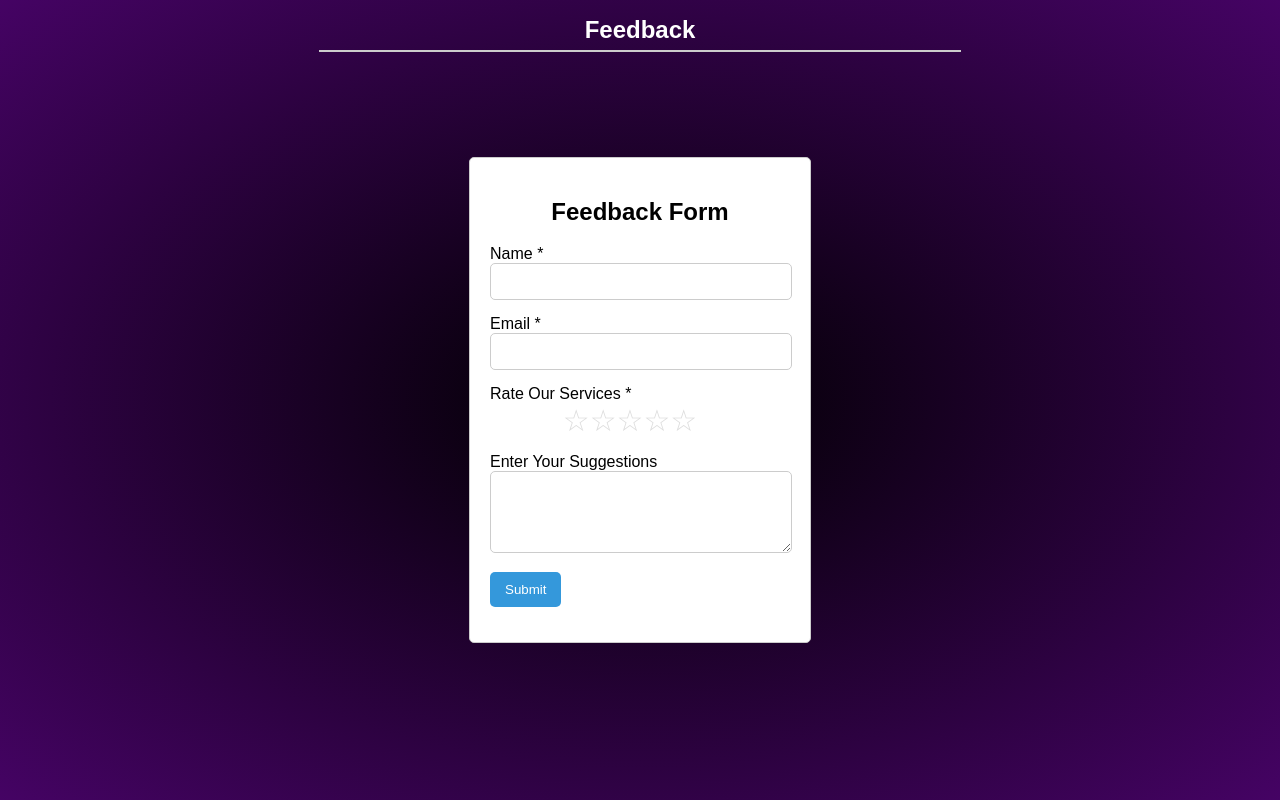
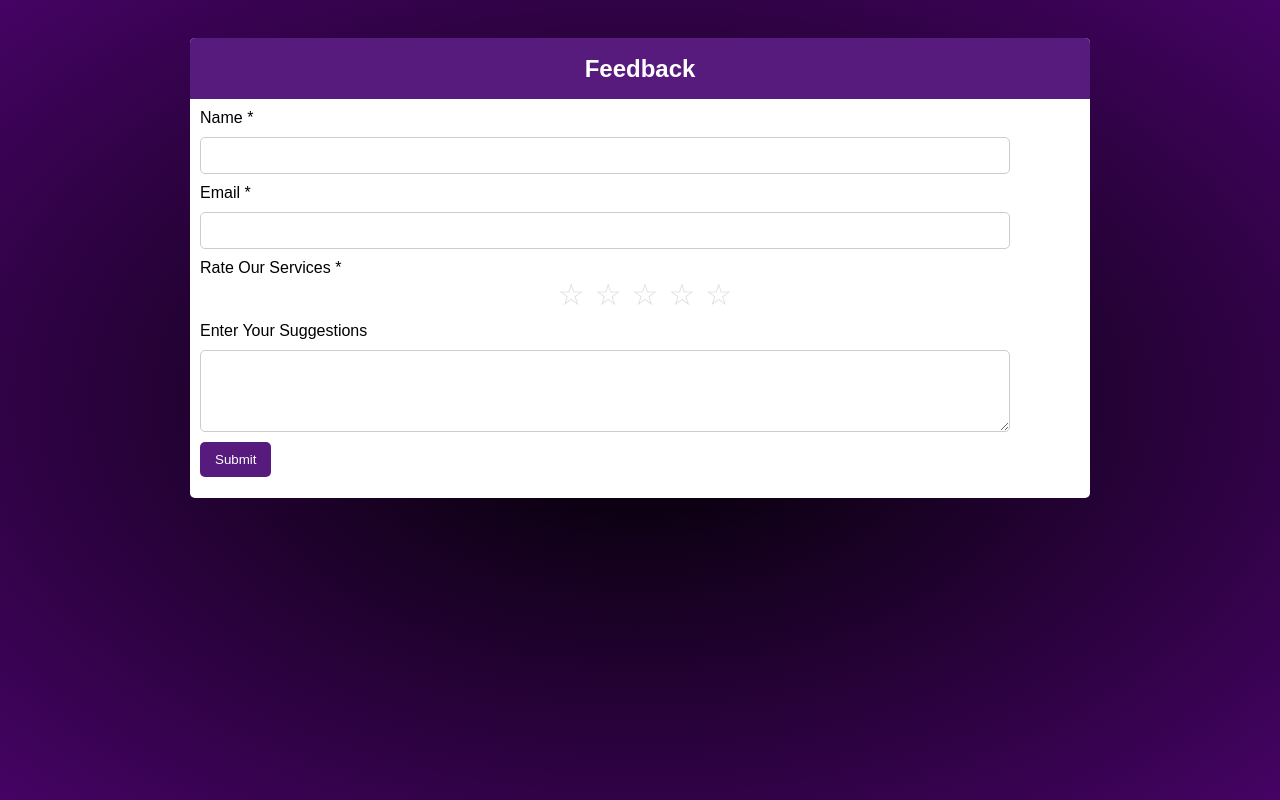
Before and after one commit to AbinayaArunKumar/RouteMates, a website: page feedback.html in a window 1280 px wide. Drawn offline with Linux system fonts and the light colour scheme.

Commit message:
feedback.html

```diff
--- a/feedback.html
+++ b/feedback.html
@@ -1,68 +1,60 @@
-<!DOCTYPE html>
 <html>
 <head>
     <title>Feedback Form</title>
 
     <style>
-
         body {
             font-family: Arial, sans-serif;
             background: radial-gradient(rgba(0, 0, 0), rgba(69, 3, 100));
             display: flex;
             justify-content: center;
             align-items: center;
-            height: 100vh;
+            height: 67vh;
             margin: 0;
         }
-		h1 {
-			text-align: center;
-			color: #fff;
-			font-size: 24px;
-			position: absolute;
-			top: 0;
-			left: 0;
-			right: 0;
-		}
+
+        h1 {
+            text-align: center;
+            color: #fff;
+            font-size: 24px;
 
 
-		hr {
-			border: 1px solid #ccc;
-			width: 50%;
-			margin: 0 ;
-			position: absolute;
-			top: 50px; /* Adjust the top position to your preference */
-			left: 0;
-			right: 0;
-		}
+        }
 
         .container {
-            width: 300px;
-            padding: 20px;
-            border: 1px solid #ccc;
+
+            width: 900px;
+            padding: 0;
+            border: 0 ;
             border-radius: 5px;
-            background:#fff;
-			}
+            background: #fff;
+
+        }
 
 
+        .highlighted-header {
 
-        h2 {
+            background-color: #571B7E;
+            color: #fff;
+            padding: 0.5px;
             text-align: center;
+            border-radius: 5px 5px 0 0;
+			margin-top:0;
+			margin-bottom:10px;
         }
-
-        .form-group {
-            margin-bottom: 15px;
-			margin-right: 20px;
-        }
-
-        label {
+		label {
             display: block;
+			margin-left:10px
         }
 
         input[type="text"],
         input[type="email"],
         select {
-            width: 100%;
+            width: 90%;
             padding: 10px;
+			margin-left:10px;
+			margin-top:10px;
+			margin-bottom:10px;
             border: 1px solid #ccc;
             border-radius: 5px;
         }
@@ -96,27 +88,37 @@
         }
 
         textarea {
-            width: 100%;
+            width: 90%;
             padding: 10px;
+			margin-left:10px;
+			margin-top:10px;
+			margin-bottom:10px;
             border: 1px solid #ccc;
             border-radius: 5px;
         }
 
         button {
-            background-color: #3498db;
+            background-color: #571B7E;
             color: #fff;
             border: none;
             padding: 10px 15px;
             border-radius: 5px;
             cursor: pointer;
+			margin-left:10px;
+        }
+
+        .container {
+            padding-bottom:5px;
+
+
         }
     </style>
 </head>
 <body>
-	<h1 style="text-align: center; color: #fff;">Feedback</h1>
-    <hr style="border: 1px solid #ccc; width: 50%; margin: 0 auto;">
     <div class="container">
-        <h2>Feedback Form</h2>
+        <div class="highlighted-header">
+            <h1>Feedback</h1>
+        </div>
         <form action="#" method="post" onsubmit="showAlert()">
             <div class="form-group">
                 <label for="name">Name *</label>
@@ -154,8 +156,7 @@
             </div>
         </form>
     </div>
-
-    <script>
+	<script>
         function showAlert() {
             alert("Response submitted");
         }
```
